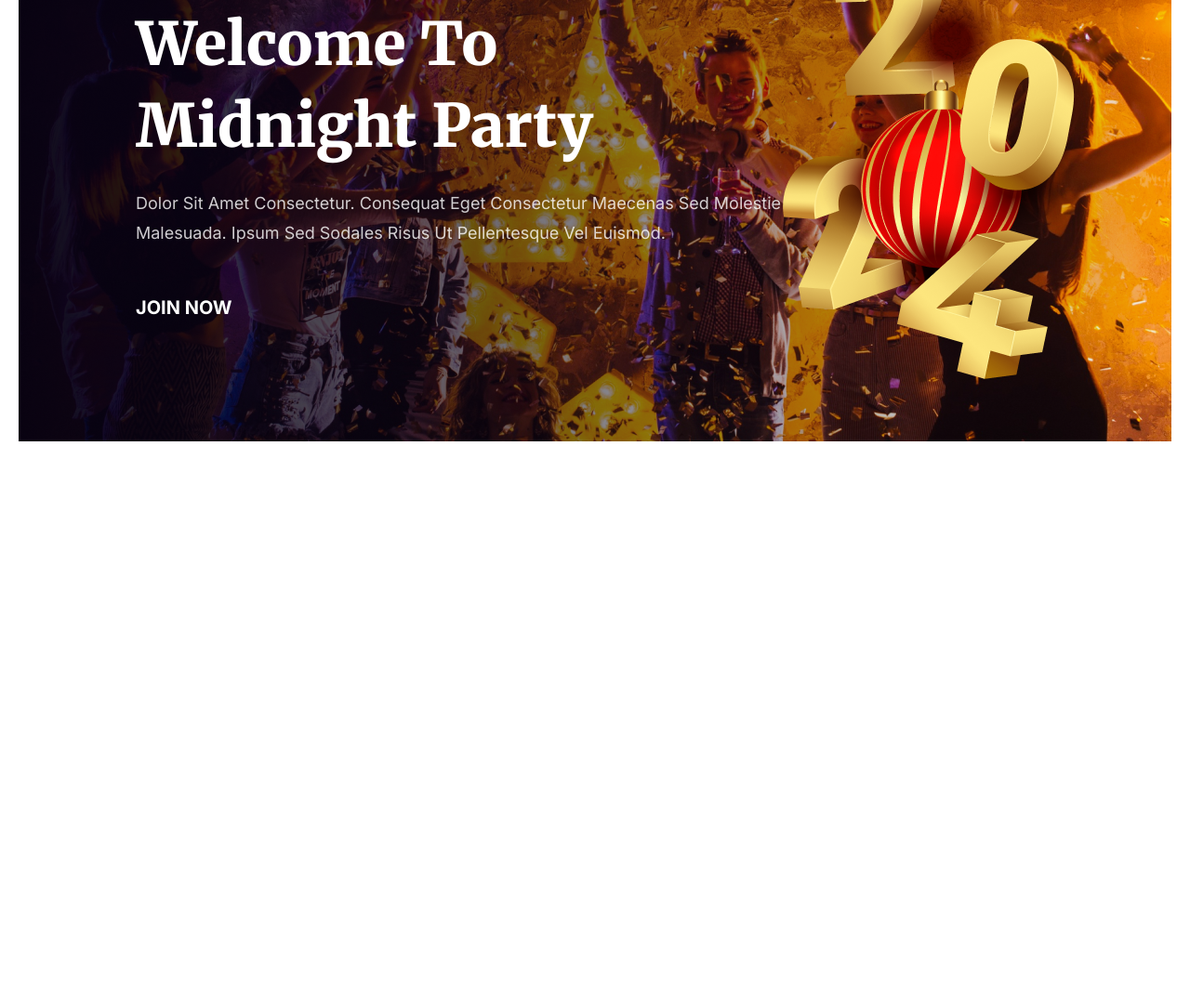
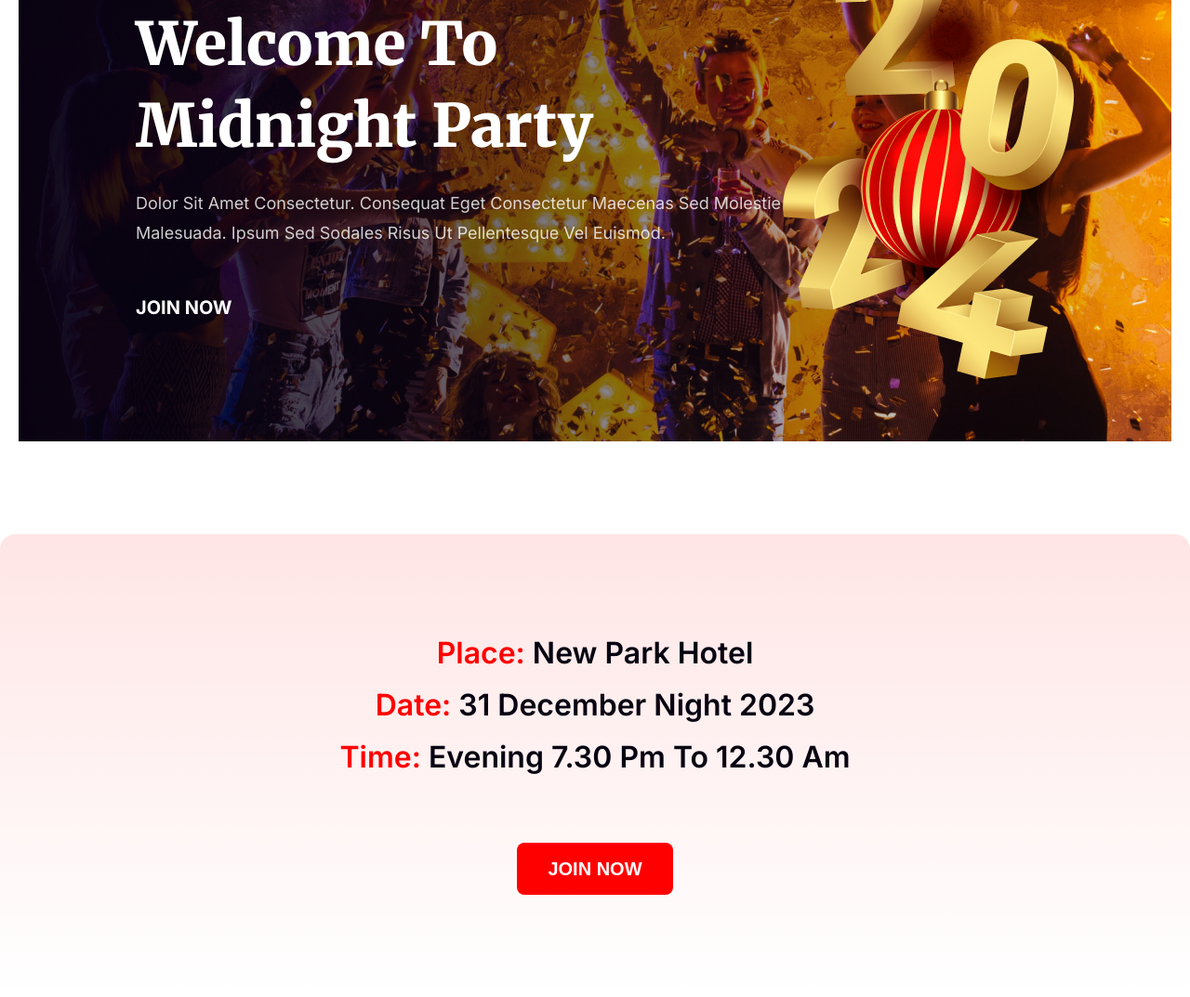
Before and after one commit to dev-ahad-ali/a1-new-year-party, a plain HTML site: page index.html in a window 1280 px wide. Shown: the part 1813-2886 px from the top of the page at 93% size. Before the commit the page ends 2288 px from the top, so only its background shows below. Drawn offline with Linux system fonts and the light colour scheme.

Commit message:
Schedule Section Finished

```diff
--- a/css/styles.css
+++ b/css/styles.css
@@ -113,7 +113,7 @@ header{
     margin-top: 48px;
 }
 /* New Year Offer Style End */
-/* Welcome Section Style Beginning */
+/* Welcome Style Beginning */
 .welcome{
     margin-top:120px;
 }
@@ -137,4 +137,36 @@ header{
     font-weight: 700;
     margin-top: 48px;
 }
-/* Welcome Section Style End */
+/* Welcome Style End */
+/* Schedule Style Beginning */
+.schedule{
+    margin-top:100px;
+    padding: 100px 0 110px;
+    background:  linear-gradient(180deg, rgba(255, 0, 0, 0.10) 0%, rgba(255, 0, 0, 0.00) 100%);
+    border-radius:16px ;
+}
+.schedule h5{
+    line-height: 56px;
+    font-family: 'Inter', sans-serif;
+    font-weight:600;
+    color:#070211;
+}
+.btn-red{
+    width: 168px;
+    height: 56px;
+    font-size: 20px;
+    font-weight: 800;
+    color:#ffffff;
+    background-color: #FF0000;
+    text-transform: uppercase;
+    border:transparent;
+    border-radius: 8px;
+    margin-top: 64px;
+    transition: all 0.3s ease-in-out;
+}
+.btn-red:hover{
+    border:1px solid #FF0000;
+    background-color: transparent;
+    color:#FF0000;
+}
+/* Schedule Style End */
--- a/index.html
+++ b/index.html
@@ -52,6 +52,14 @@
         </div>
       </section>
       <!-- Welcome Section End -->
+      <!-- Schedule Section Beginning -->
+      <section class="schedule common-wrap text-center">
+            <h5><span class="text-red">Place:</span> New Park Hotel</h5>
+            <h5><span class="text-red">Date:</span> 31 December Night 2023</h5>
+            <h5><span class="text-red">Time:</span> Evening 7.30 pm to 12.30 am</h5>
+            <button class="btn-red">Join Now</button>
+      </section>
+      <!-- Schedule Section End -->
     </main>
     <!-- Main Content End -->
     <!-- Footer Section Beginning -->
```
